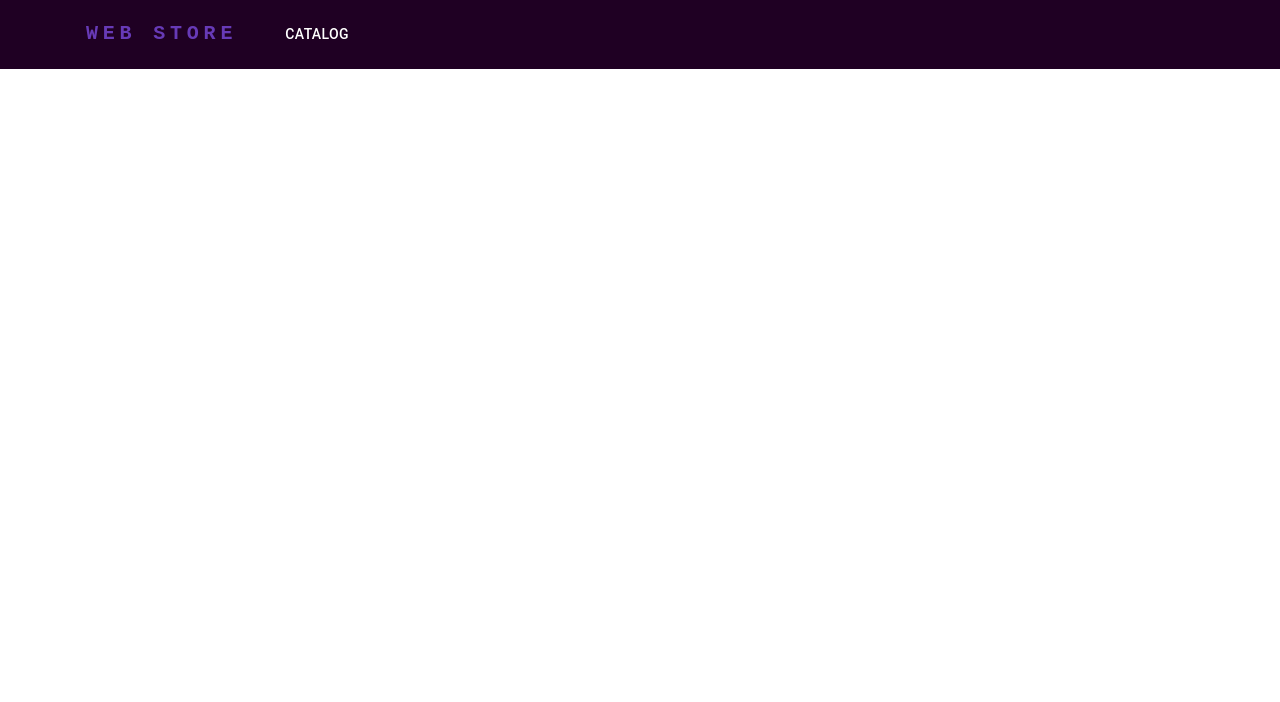
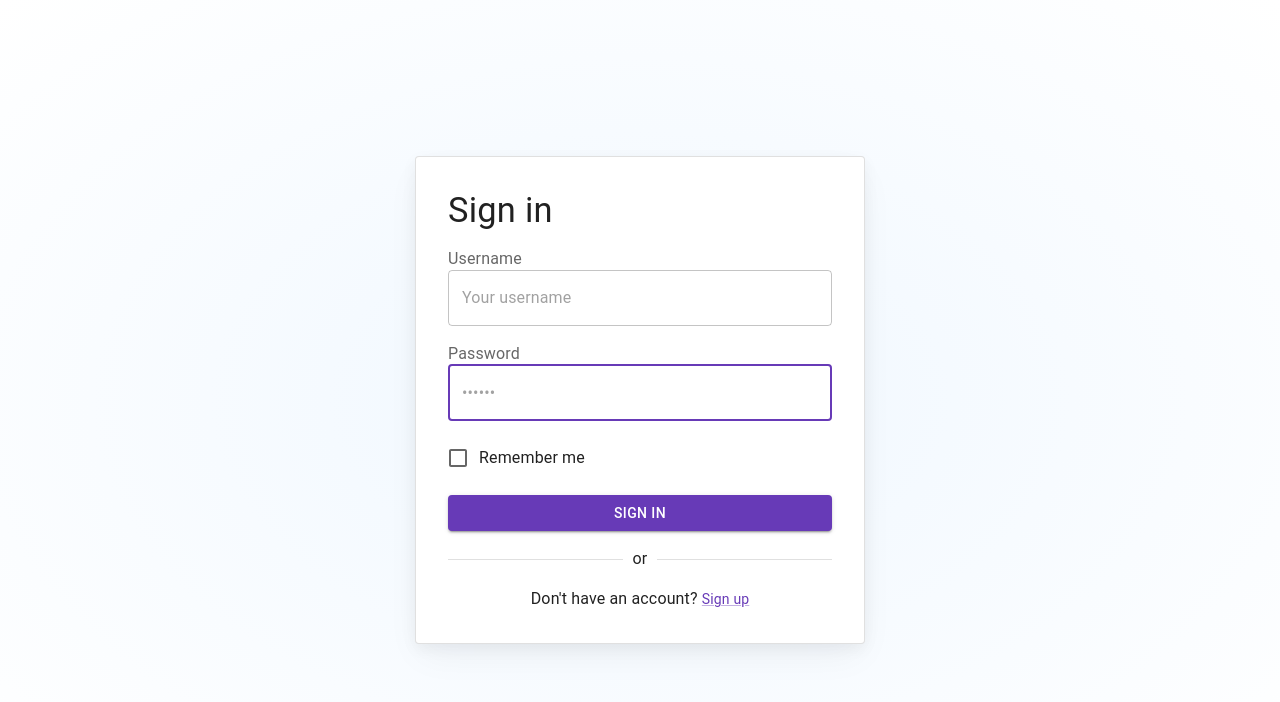
Before and after one commit to SerzhKonserzh/innowise-task-3, a React app: page /login in a window 1280 px wide. Shown: the top 702 px of the page. Built offline with nearby package versions, Linux system fonts and the light colour scheme; some icons are missing.

Commit message:
feat: add user auth page + simple user implementation

```diff
--- a/src/components/MainAppBar.tsx
+++ b/src/components/MainAppBar.tsx
@@ -16,7 +16,7 @@ import { Grid } from '@mui/material';
 import { Link } from 'react-router';
 
 const pages = ['Catalog'];
-const settings = ['Logout'];
+const settings = ['Login'];
 
 function MainAppBar() {
 	const [anchorElNav, setAnchorElNav] = React.useState<null | HTMLElement>(
@@ -163,7 +163,7 @@ function MainAppBar() {
 							onClose={handleCloseUserMenu}
 						>
 							{settings.map(setting => (
-								<MenuItem key={setting} onClick={handleCloseUserMenu}>
+								<MenuItem key={setting} onClick={handleCloseUserMenu} component={Link} to={'/login'}>
 									<Typography sx={{ textAlign: 'center' }}>
 										{setting}
 									</Typography>
--- /dev/null
+++ b/src/components/layouts/AuthLayout.tsx
@@ -0,0 +1,11 @@
+import { FC } from 'react';
+import React from 'react';
+import { Outlet } from 'react-router';
+
+const AuthLayout: FC = () => {
+  return (
+    <Outlet />
+  );
+};
+
+export default AuthLayout;
--- /dev/null
+++ b/src/components/pages/login/Auth.tsx
@@ -0,0 +1,158 @@
+import React, { ChangeEvent, useState } from 'react';
+import {FC} from 'react';
+import Box from '@mui/material/Box';
+import Button from '@mui/material/Button';
+import Checkbox from '@mui/material/Checkbox';
+import CssBaseline from '@mui/material/CssBaseline';
+import FormControlLabel from '@mui/material/FormControlLabel';
+import Divider from '@mui/material/Divider';
+import FormLabel from '@mui/material/FormLabel';
+import FormControl from '@mui/material/FormControl';
+import Link from '@mui/material/Link';
+import TextField from '@mui/material/TextField';
+import Typography from '@mui/material/Typography';
+import Stack from '@mui/material/Stack';
+import MuiCard from '@mui/material/Card';
+import { styled } from '@mui/material/styles';
+import { ILoginRequest } from '../../../store/user/userTypes';
+
+const Card = styled(MuiCard)(({ theme }) => ({
+  display: 'flex',
+  flexDirection: 'column',
+  alignSelf: 'center',
+  width: '100%',
+  padding: theme.spacing(4),
+  gap: theme.spacing(2),
+  margin: 'auto',
+  [theme.breakpoints.up('sm')]: {
+    maxWidth: '450px',
+  },
+  boxShadow:
+    'hsla(220, 30%, 5%, 0.05) 0px 5px 15px 0px, hsla(220, 25%, 10%, 0.05) 0px 15px 35px -5px',
+  ...theme.applyStyles('dark', {
+    boxShadow:
+      'hsla(220, 30%, 5%, 0.5) 0px 5px 15px 0px, hsla(220, 25%, 10%, 0.08) 0px 15px 35px -5px',
+  }),
+}));
+
+const SignInContainer = styled(Stack)(({ theme }) => ({
+  height: 'calc((1 - var(--template-frame-height, 0)) * 100dvh)',
+  minHeight: '100%',
+  padding: theme.spacing(2),
+  [theme.breakpoints.up('sm')]: {
+    padding: theme.spacing(4),
+  },
+  '&::before': {
+    content: '""',
+    display: 'block',
+    position: 'absolute',
+    zIndex: -1,
+    inset: 0,
+    backgroundImage:
+      'radial-gradient(ellipse at 50% 50%, hsl(210, 100%, 97%), hsl(0, 0%, 100%))',
+    backgroundRepeat: 'no-repeat',
+    ...theme.applyStyles('dark', {
+      backgroundImage:
+        'radial-gradient(at 50% 50%, hsla(210, 100%, 16%, 0.5), hsl(220, 30%, 5%))',
+    }),
+  },
+}));
+
+const Auth: FC = (props: { disableCustomTheme?: boolean }) => {
+  const [credentials, setCredentials] = useState<ILoginRequest>({
+    username: '',
+    password: ''
+  })
+
+  const handleChange = (e: ChangeEvent<HTMLInputElement>) => {
+    const { name, value } = e.target;
+    setCredentials(prev => ({
+      ...prev,
+      [name]: value
+    }));
+  }
+
+  return (
+      <SignInContainer direction="column" justifyContent="space-between">
+        <Card variant="outlined">
+          <Typography
+            component="h1"
+            variant="h4"
+            sx={{ width: '100%', fontSize: 'clamp(2rem, 10vw, 2.15rem)' }}
+          >
+            Sign in
+          </Typography>
+          <Box
+            component="form"
+            noValidate
+            sx={{
+              display: 'flex',
+              flexDirection: 'column',
+              width: '100%',
+              gap: 2,
+            }}
+          >
+            <FormControl>
+              <FormLabel htmlFor="email">Username</FormLabel>
+              <TextField
+                id="username"
+                type="text"
+                name="username"
+                value={credentials.username}
+                onChange={handleChange}
+                placeholder="Your username"
+                autoFocus
+                required
+                fullWidth
+                variant="outlined"
+                color='primary'
+              />
+            </FormControl>
+            <FormControl>
+              <FormLabel htmlFor="password">Password</FormLabel>
+              <TextField
+                name="password"
+                placeholder="••••••"
+                type="password"
+                id="password"
+                value={credentials.password}
+                onChange={handleChange}
+                autoComplete="current-password"
+                autoFocus
+                required
+                fullWidth
+                variant="outlined"
+                color='primary'
+              />
+            </FormControl>
+            <FormControlLabel
+              control={<Checkbox value="remember" color="primary" />}
+              label="Remember me"
+            />
+            <Button
+              type="submit"
+              fullWidth
+              variant="contained"
+            >
+              Sign in
+            </Button>
+          </Box>
+          <Divider>or</Divider>
+          <Box sx={{ display: 'flex', flexDirection: 'column', gap: 2 }}>
+            <Typography sx={{ textAlign: 'center' }}>
+              Don&apos;t have an account?{' '}
+              <Link
+                href="/material-ui/getting-started/templates/sign-in/"
+                variant="body2"
+                sx={{ alignSelf: 'center' }}
+              >
+                Sign up
+              </Link>
+            </Typography>
+          </Box>
+        </Card>
+      </SignInContainer>
+  );
+}
+
+export default Auth;
--- a/src/components/routes/AppRouter.tsx
+++ b/src/components/routes/AppRouter.tsx
@@ -3,6 +3,8 @@ import Home from "../pages/Home";
 import Header from "../Header";
 import HomeLayout from "../layouts/HomeLayout";
 import SingleProduct from "../pages/SingleProduct";
+import AuthLayout from "../layouts/AuthLayout";
+import Auth from "../pages/login/Auth";
 
 export const router = createBrowserRouter([
   {
@@ -14,6 +16,13 @@ export const router = createBrowserRouter([
     ]
   },
   {
+    path: "login",
+    Component: AuthLayout,
+    children: [
+      { index: true, Component: Auth },
+    ]
+  },
+  {
     path: "*",
     Component: HomeLayout
   }
--- a/src/components/ui/Product.tsx
+++ b/src/components/ui/Product.tsx
@@ -10,8 +10,16 @@ import {
 } from '@mui/material';
 import { IProduct } from '../../store/products/productTypes';
 import { Link } from 'react-router-dom';
+import { useDispatch } from 'react-redux';
+import { addItemToCart } from '../../store/user/userSlice';
 
 const Product: FC<{ product: IProduct }> = ({ product }) => {
+  const dispatch = useDispatch();
+
+  const addToCart = () => {
+    dispatch(addItemToCart(product));
+  }
+
 	return (
 		<Container>
 			<Box my={4}>
@@ -28,7 +36,7 @@ const Product: FC<{ product: IProduct }> = ({ product }) => {
 				<Typography variant="h6" color="primary">
 					${product.price}
 				</Typography>
-				<Button variant="outlined" sx={{ mt: 2 }}>
+				<Button onClick={addToCart} variant="outlined" sx={{ mt: 2 }}>
 					Add to cart
 				</Button>
 				<Button component={Link} to="/" variant="outlined" sx={{ mt: 2 }}>
--- a/src/store/products/productTypes.ts
+++ b/src/store/products/productTypes.ts
@@ -30,6 +30,10 @@ export interface IProduct {
   thumbnail: string;
 }
 
+export interface IProductCart extends IProduct {
+  quantity: number
+}
+
 interface IMeta {
   createdAt: string;
   updatedAt: string;
--- a/src/store/store.ts
+++ b/src/store/store.ts
@@ -1,8 +1,12 @@
 import { configureStore } from "@reduxjs/toolkit"
 import { productApi } from "./products/productApi"
+import userSlice from './user/userSlice'
 
 export const store = configureStore({
-  reducer: {[productApi.reducerPath]: productApi.reducer},
+  reducer: {
+    [productApi.reducerPath]: productApi.reducer,
+    user: userSlice,
+  },
   middleware: getDefaultMiddleware =>
     getDefaultMiddleware().concat(productApi.middleware),
 })
--- /dev/null
+++ b/src/store/user/userSlice.ts
@@ -0,0 +1,32 @@
+import { createSlice, PayloadAction } from '@reduxjs/toolkit';
+import { IProductCart } from '../products/productTypes';
+import { IAuthState, ILoginRequest } from './userTypes';
+
+const initialState: IAuthState =  {
+		cart: [],
+    isAuthenticated: false,
+		isLoading: false,
+	};
+
+const userSlice = createSlice({
+	name: 'user',
+	initialState,
+	reducers: {
+		addItemToCart: (state, { payload }) => {
+      let newCart = [...state.cart];
+      const found = state.cart.find(({ id }) => id === payload.id);
+
+      if(found) {
+        newCart = newCart.map((item) => {
+          return item.id === payload.id ? {...item, quantity: payload.quantity || item.quantity + 1} : item;
+        })
+      } else newCart.push({...payload, quantity: 1});
+
+      state.cart = newCart;
+    }
+	}
+});
+
+export const {addItemToCart} = userSlice.actions;
+
+export default userSlice.reducer;
--- /dev/null
+++ b/src/store/user/userTypes.ts
@@ -0,0 +1,24 @@
+import { IProductCart } from "../products/productTypes";
+
+export interface ILoginRequest {
+  username: string;
+  password: string;
+}
+
+export interface IAuthResponse {
+  id: number
+  username: string
+  email: string
+  firstName: string
+  lastName: string
+  gender: string
+  image: string
+  accessToken: string
+  refreshToken: string
+}
+
+export interface IAuthState {
+  isAuthenticated: boolean;
+  isLoading: boolean;
+  cart: IProductCart[];
+}
```
Also changed, not shown: src/store/user/userApi.ts (added, +16 -0 lines).
